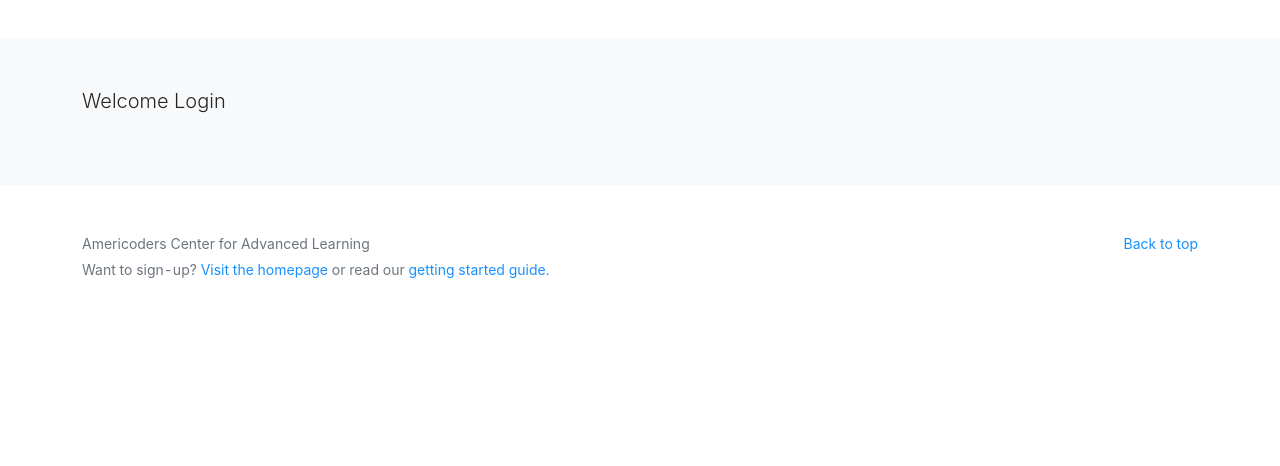
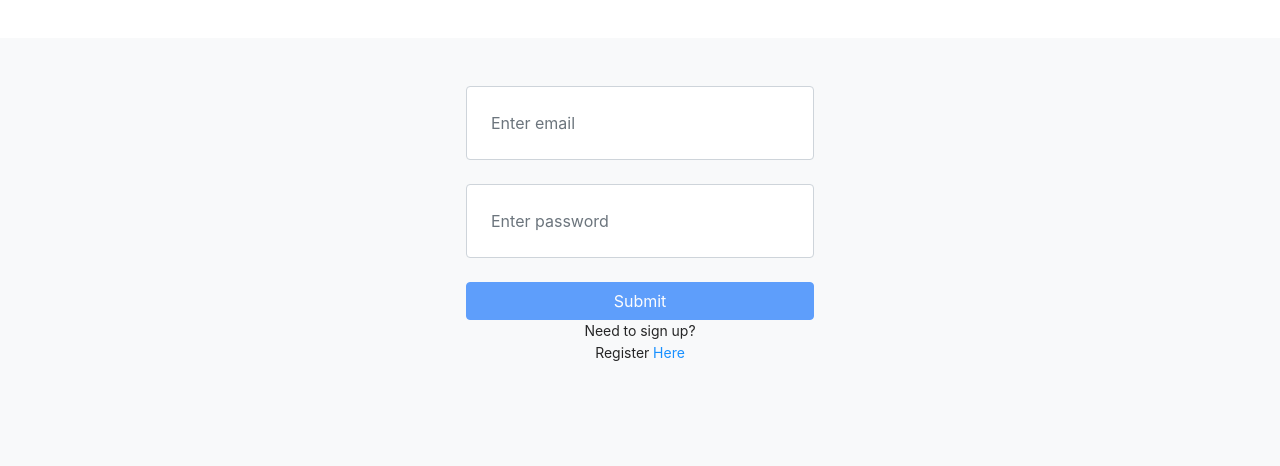
Before and after one commit to josephdubon/americoders-client, a Next.js app: page /login in a window 1280 px wide. Shown: the part 486-952 px from the top of the page. Before the commit the page ends 815 px from the top, so only its background shows below. Built offline with nearby package versions, Linux system fonts and the light colour scheme.

Commit message:
created login page, based off registration page

```diff
--- a/pages/login.js
+++ b/pages/login.js
@@ -1,11 +1,63 @@
+import {useState} from 'react'
+import {SyncOutlined} from "@ant-design/icons";
+import Link from 'next/link'
+
+const axios = require('axios')
+const {toast} = require('react-toastify')
+
 const Login = () => {
+    const [email, setEmail] = useState('')
+    const [password, setPassword] = useState('')
+    const [loading, setLoading] = useState(false)
+
+    const handleSubmit = async (e) => {
+        // do not reload the page
+        e.preventDefault()
+
+        // send data to backend
+        try {
+            // activate load spinner
+            setLoading(true)
+            const {data} = await axios.post(`/api/login`, {
+                email, password
+            })
+
+            toast.success('Registration successful. Please login.', {
+                position: 'top-center',
+                autoClose: 5000,
+                hideProgressBar: false,
+                closeOnClick: true,
+                pauseOnHover: true,
+                draggable: true,
+                progress: undefined,
+            })
+
+            console.log('LOGIN RESPONSE', data)
+            // deactivate load spinner
+            // setLoading(false)
+        } catch (err) {
+            // deactivate load spinner
+            setLoading(false)
+
+            toast.error(err.response.data, {
+                position: 'top-center',
+                autoClose: 5000,
+                hideProgressBar: false,
+                closeOnClick: true,
+                pauseOnHover: true,
+                draggable: true,
+                progress: undefined,
+            })
+        }
+    }
+
     return (<>
         <header>
             <div className="collapse bg-dark" id="navbarHeader">
                 <div className="container">
                     <div className="row">
                         <div className="col-sm-8 col-md-7 py-4">
-                            <h4 className="text-white">{''}</h4>
+                            <h4 className="text-white">Americoders</h4>
                             <p className="text-muted">Add some information about the album below, the author, or any
                                 other background context. Make it a few sentences long so folks can pick up some
                                 informative tidbits. Then, link them off to some social networking sites or contact
@@ -51,9 +103,43 @@ const Login = () => {
 
             <div className="album py-5 bg-light">
                 <div className="container">
-                    <div className="row row-cols-1 row-cols-sm-2 row-cols-md-3 g-3">
-                        <p className='lead'>
-                            Welcome Login
+                    {/* Login Form */}
+                    <div className='container-fluid col-md-4 offset-md-4 pb-5'>
+
+                        <form onSubmit={handleSubmit}>
+                            <input
+                                type="text"
+                                className='form-control mb-4 p-4'
+                                value={email}
+                                onChange={e => setEmail(e.target.value)}
+                                placeholder='Enter email'
+                                required
+                            />
+                            <input
+                                type="password"
+                                className='form-control mb-4 p-4'
+                                value={password}
+                                onChange={e => setPassword(e.target.value)}
+                                placeholder='Enter password'
+                                required
+                            />
+                            <div className="d-grid gap-2">
+                                <button
+                                    type='submit'
+                                    className='btn btn-primary'
+                                    disabled={!email || !password || loading}
+                                >
+                                    {loading ? <SyncOutlined spin/> : 'Submit'}
+                                </button>
+                            </div>
+                        </form>
+
+                        <p className='text-center p3'>
+                            Need to sign up?
+                            <br />Register
+                            <Link href='/register'>
+                                <a> Here</a>
+                            </Link>
                         </p>
                     </div>
                 </div>
```
